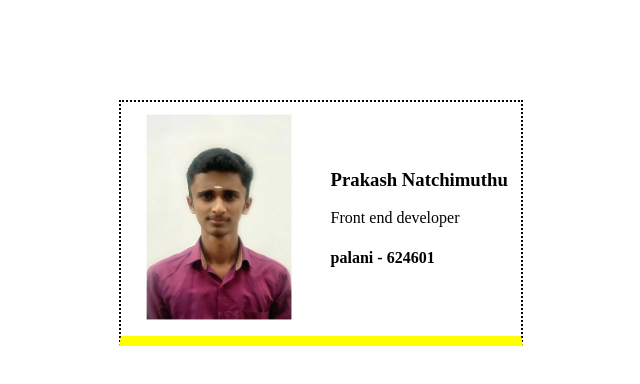
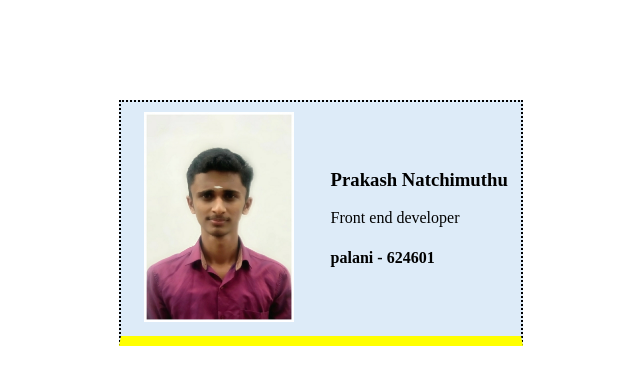
Before and after one commit to prakashviki/bussiness-card, a plain HTML site: page index.html in a window 1280 px wide. Shown: the whole page, without its empty margins (319-959 px from the left). Drawn offline with Linux system fonts and the light colour scheme.

Commit message:
Update style.css

```diff
--- a/style.css
+++ b/style.css
@@ -12,6 +12,6 @@ body{
     align-items: center;
     border: 2px dotted black ;
     justify-content: space-around;
-    background: white;
+    background: #ddebf8;
     border-bottom: 10px  solid #ffff00 ;
 }
```
